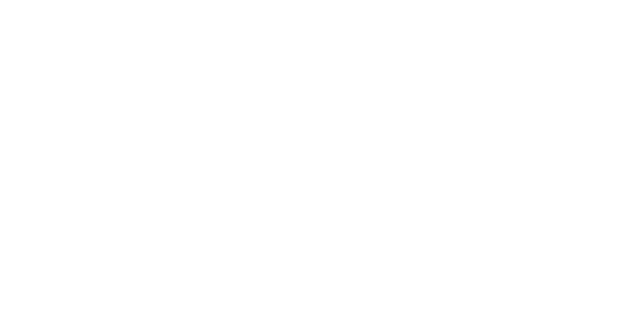
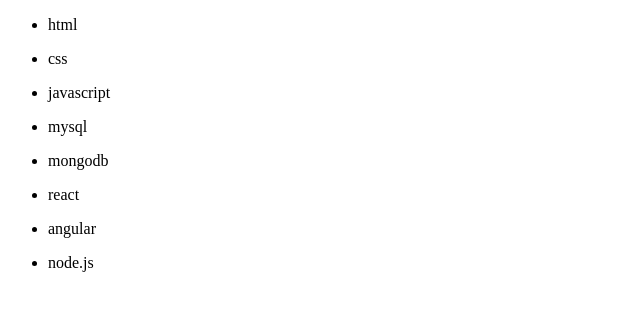
Before and after one commit to MustDie911/JavaScript, a plain HTML site: page lesson 3/hw3.html in a window 1280 px wide. Shown: the whole page, without its empty margins (0-640 px from the left). Drawn offline with Linux system fonts and the light colour scheme.

Commit message:
hw3 reload

```diff
--- a/lesson 3/hw3.html
+++ b/lesson 3/hw3.html
@@ -3,9 +3,13 @@
 <head>
     <meta charset="UTF-8">
     <title>Title</title>
+    <style>
+        img{
+            width: 200px;
+        }
+    </style>
 </head>
 <body>
-
 <script src="hw3.js"></script>
 </body>
 </html>
--- a/lesson 3/hw3.js
+++ b/lesson 3/hw3.js
@@ -1,45 +1,54 @@
 // - За допомогою циклу for і document.write() вивести 10 блоків div c довільним текстом всередині
 
-// for (let i = 1; i <= 10; i++) {
-//     document.write(`<div>текст</div>`);
+// for (let i = 0; i < 10; i++) {
+//     document.write(`<div>some text</div>`);
 // }
+
 
 // - За допомогою циклу for і document.write() вивести 10 блоків div c довільним текстом і індексом всередині
 
-// for (let i = 1; i <= 10; i++) {
-//     document.write(`<div>${i}-текст</div>`);
+// for (let i = 1; i <=10; i++) {
+//     document.write(`<div>${i}. some text</div>`)
 // }
 
 // - За допомогою циклу while вивести в документ 20 блоків h1 c довільним текстом всередині.
 
-// let i = 1;
-//
-// while (i <= 20) {
-// document.write(`<h1>текст</h1>`)
-//     i++;
+// let i = 0;
+// while (i<=20){
+//     document.write(`<h1>some txt</h1>`)
+//     i++
 // }
 
 // - За допомогою циклу while вивести в документ 20 блоків h1 c довільним текстом і індексом всередині.
 
 // let i = 1;
-//
-// while (i <= 20) {
-//     document.write(`<h1>${i}текст</h1>`)
-//     i++;
+// while (i<=20){
+//     document.write(`<h1>${i}. some txt</h1>`)
+//     i++
 // }
 
 // - Використовуючи данні з масиву, за допомоги document.write та циклу
 // побудувати структуру по шаблону
+
+// <ul>
+//     <li>ITEM OF ARRAY</li>
+//     <!--
+//         і тд інші об'єкти масиву
+//          ...
+//          ...
+//          ...
+//     -->
+// </ul>
 // Масив:
 //
-// let listOfItems = ['html', 'css', 'javascript', 'mysql', 'mongodb', 'react', 'angular', 'node.js'];
-//
-// document.write('<ul>')
-// for (let i = 0; i < listOfItems.length; i++) {
-//     document.write(`<li>${listOfItems}</li>`)
-// }
-// document.write('</ul>')
-//
+
+let listOfItems = ['html', 'css', 'javascript', 'mysql', 'mongodb', 'react', 'angular', 'node.js'];
+for (let i = 0; i < listOfItems.length; i++) {
+    const listOfItem = listOfItems[i];
+    document.write(`<ul>`)
+    document.write(`<li>${listOfItem}</li>`)
+    document.write(`</ul>`)
+}
 
 
 //     Використовуючи данні з масиву, за допомоги document.write та циклу
@@ -71,50 +80,56 @@
 // ];
 //
 // for (const product of products) {
-//     document.write(`<div class="product-card">
-//     <h3 class="title">${product.title}. Price - ${product.price}</h3>
-//  <img src="${product.image}" alt="123" class="product-image" width="150px">
-//  </div>`)
+//     document.write(`<div class="product-card">`)
+//     document.write(`<h3 class="product-title">${product.title}. Price - ${product.price}</h3> <img src=${product.image} alt="123" class="product-image">`)
+//     document.write(`</div>`)
 // }
+// <div class="product-card">
+//     <h3 class="product-title">TITLE. Price - PRICE</h3>
+//     <img src="IMAGE" alt="" class="product-image">
+// </div>
+// Замість TITLE PRICE IMAGE - підставити відповідні поля з об'єкту
+//
 
 
-// let users = [
-//     {name: 'vasya', age: 31, status: false},
-//     {name: 'petya', age: 30, status: true},
-//     {name: 'kolya', age: 29, status: true},
-//     {name: 'olya', age: 28, status: false},
-//     {name: 'max', age: 30, status: true},
-//     {name: 'anya', age: 31, status: false},
-//     {name: 'oleg', age: 28, status: false},
-//     {name: 'andrey', age: 29, status: true},
-//     {name: 'masha', age: 30, status: true},
-//     {name: 'olya', age: 31, status: false},
-//     {name: 'max', age: 31, status: true}
-// ];
+let users = [
+    {name: 'vasya', age: 31, status: false},
+    {name: 'petya', age: 30, status: true},
+    {name: 'kolya', age: 29, status: true},
+    {name: 'olya', age: 28, status: false},
+    {name: 'max', age: 30, status: true},
+    {name: 'anya', age: 31, status: false},
+    {name: 'oleg', age: 28, status: false},
+    {name: 'andrey', age: 29, status: true},
+    {name: 'masha', age: 30, status: true},
+    {name: 'olya', age: 31, status: false},
+    {name: 'max', age: 31, status: true}
+];
 
 //// за допомоги циклу вивести:
 ////     - користувачів зі статусом true
 
 // for (let i = 0; i < users.length; i++) {
-//     if (users[i].status===true) {
-//         console.log(users[i]);
+//     const user = users[i];
+//     if (user.status){
+//         console.log(user)
 //     }
 // }
-
 
 //// - користувачів зі статусом false
 
 // for (let i = 0; i < users.length; i++) {
-//     if (!users[i].status) {
-//         console.log(users[i]);
+//     const user = users[i];
+//     if (user.status===false){
+//         console.log(user)
 //     }
 // }
-
 
 //// - користувачів які старші за 30 років
 
 // for (let i = 0; i < users.length; i++) {
-//     if (users[i].age >= 30) {
-//         console.log(users[i]);
+//     const user = users[i];
+//     if (user.age>=30){
+//         console.log(user)
 //     }
 // }
```
